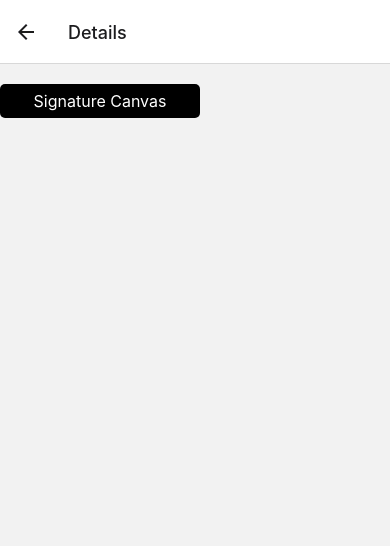
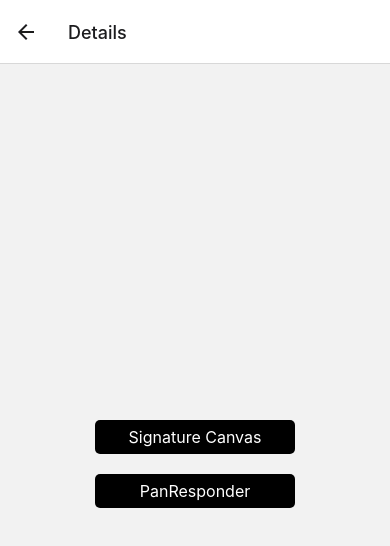
Before and after one commit to souvik-ghosh/SignArtistry, a React Native app: screen /Details in a window 390 px wide. Shown: the top 546 px of the page. Built offline with nearby package versions, Linux system fonts and the light colour scheme.

Commit message:
Signature canvas update

```diff
--- a/App.tsx
+++ b/App.tsx
@@ -3,14 +3,14 @@ import {NavigationContainer} from '@react-navigation/native';
 import {createNativeStackNavigator} from '@react-navigation/native-stack';
 import Home from './home';
 import Details from './details';
-import SigantureCanvas from './signatureCanvas';
+import SignatureCanvas from './signatureCanvas';
 
 const Stack = createNativeStackNavigator<RootStackParamList>();
 
-type RootStackParamList = {
+export type RootStackParamList = {
   Home: undefined;
   Details: undefined;
-  SigantureCanvas: undefined;
+  SignatureCanvas: undefined;
 };
 
 function App() {
@@ -23,7 +23,7 @@ function App() {
           options={{headerShown: false}}
         />
         <Stack.Screen name="Details" component={Details} />
-        <Stack.Screen name="SigantureCanvas" component={SigantureCanvas} />
+        <Stack.Screen name="SignatureCanvas" component={SignatureCanvas} />
       </Stack.Navigator>
     </NavigationContainer>
   );
--- a/Details.tsx
+++ b/Details.tsx
@@ -1,20 +1,26 @@
 import React from 'react';
 import {Text, TouchableOpacity, View} from 'react-native';
-import {useNavigation} from '@react-navigation/native';
+import {NativeStackScreenProps} from '@react-navigation/native-stack';
+import {RootStackParamList} from './App';
 import {styles} from './styles';
 
-const Details = () => {
-  const navigation = useNavigation();
+type propsType = NativeStackScreenProps<RootStackParamList, 'Details'>;
+
+const Details = (props: propsType) => {
+  const {navigation} = props;
   return (
-    <View>
+    <View style={styles.details}>
       <TouchableOpacity style={styles.buttonItem} onPress={handleButtonPress}>
         <Text style={styles.buttonText}>Signature Canvas</Text>
+      </TouchableOpacity>
+      <TouchableOpacity style={styles.buttonItem} onPress={handleButtonPress}>
+        <Text style={styles.buttonText}>PanResponder</Text>
       </TouchableOpacity>
     </View>
   );
 
   function handleButtonPress() {
-    navigation.navigate('SigantureCanvas');
+    navigation.navigate('SignatureCanvas');
   }
 };
 
--- a/home.tsx
+++ b/home.tsx
@@ -1,10 +1,13 @@
 import React from 'react';
 import {ImageBackground, Text, TouchableOpacity, View} from 'react-native';
-import {useNavigation} from '@react-navigation/native';
 import {styles} from './styles';
+import {NativeStackScreenProps} from '@react-navigation/native-stack';
+import {RootStackParamList} from './App';
 
-const Home = () => {
-  const navigation = useNavigation();
+type propsType = NativeStackScreenProps<RootStackParamList, 'Home'>;
+
+const Home = (props: propsType) => {
+  const {navigation} = props;
   return (
     <ImageBackground source={require('./bg1.jpg')} style={styles.background}>
       <View style={styles.container}>
--- a/signature.tsx
+++ b/signature.tsx
@@ -1,5 +1,4 @@
-import React, {useRef, useState} from 'react';
-import {View, Modal, TouchableOpacity, Text} from 'react-native';
+import React, {useRef} from 'react';
 import SignatureScreen, {SignatureViewRef} from 'react-native-signature-canvas';
 
 interface Props {
@@ -7,11 +6,9 @@ interface Props {
   onOK: (signature: string) => void;
 }
 
-const Sign: React.FC<Props> = ({text, onOK}) => {
+const Sign = (props: Props) => {
+  const {text, onOK} = props;
   const ref = useRef<SignatureViewRef>(null);
-  const [show, setShow] = useState(false);
-
-  const showSignature = () => setShow(true);
 
   const handleSignature = (signature: string) => {
     console.log(signature);
@@ -20,7 +17,6 @@ const Sign: React.FC<Props> = ({text, onOK}) => {
 
   const handleClear = () => {
     console.log('clear success!');
-    setShow(false);
   };
 
   const handleEmpty = () => {
@@ -32,12 +28,6 @@ const Sign: React.FC<Props> = ({text, onOK}) => {
   };
 
   return (
-    <View>
-      <TouchableOpacity onPress={showSignature}>
-        <Text>Show signature view</Text>
-      </TouchableOpacity>
-      {show && (
-        <Modal>
     <SignatureScreen
       ref={ref}
       onEnd={handleEnd}
@@ -47,9 +37,6 @@ const Sign: React.FC<Props> = ({text, onOK}) => {
       autoClear={false}
       descriptionText={text}
     />
-        </Modal>
-      )}
-    </View>
   );
 };
 
--- a/signatureCanvas.tsx
+++ b/signatureCanvas.tsx
@@ -1,12 +1,18 @@
 import React from 'react';
-import {View} from 'react-native';
+import {Text, View} from 'react-native';
 import Sign from './signature';
 import {styles} from './styles';
 
-const SigantureCanvas = () => {
+const SignatureCanvas = () => {
   return (
-    <View style={styles.container}>
-      <Sign text="new library" onOK={handleSignature} />
+    <View style={styles.sign}>
+      <Sign text="Sign Above" onOK={handleSignature} />
+      <View style={styles.wrapper}>
+        <Text>
+          <Text style={styles.bold}>react-native-signature-canvas: </Text>
+          <Text>Popular, recently updated, and actively maintained.</Text>
+        </Text>
+      </View>
     </View>
   );
 
@@ -15,4 +21,4 @@ const SigantureCanvas = () => {
   }
 };
 
-export default SigantureCanvas;
+export default SignatureCanvas;
--- a/styles.ts
+++ b/styles.ts
@@ -41,4 +41,25 @@ export const styles = StyleSheet.create({
     justifyContent: 'center',
     width: 200,
   },
+  details: {
+    flex: 1,
+    justifyContent: 'center',
+    alignItems: 'center',
+    padding: 20,
+  },
+  wrapper: {
+    backgroundColor: 'white',
+    flex: 0.5,
+    padding: 15,
+  },
+  bold: {
+    fontSize: 16,
+    fontWeight: 'bold',
+  },
+  sign: {
+    flex: 1,
+    justifyContent: 'center',
+    alignItems: 'center',
+    backgroundColor: 'white',
+  },
 });
```
Lines whose indentation alone changed are shown as unchanged.
